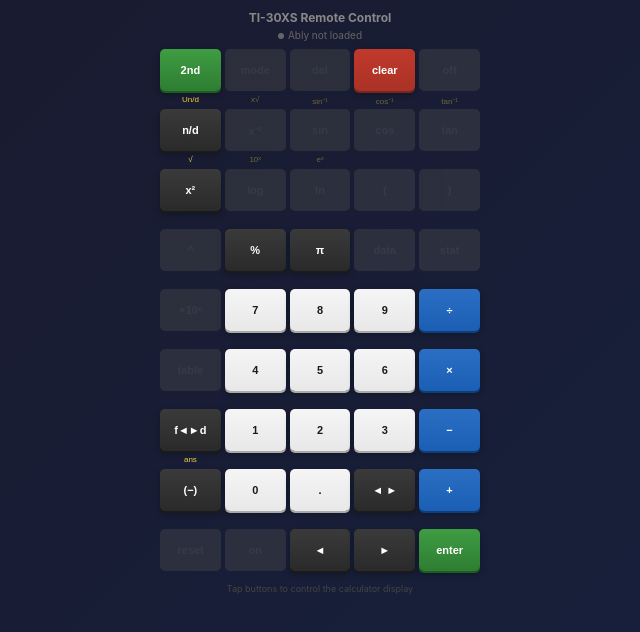
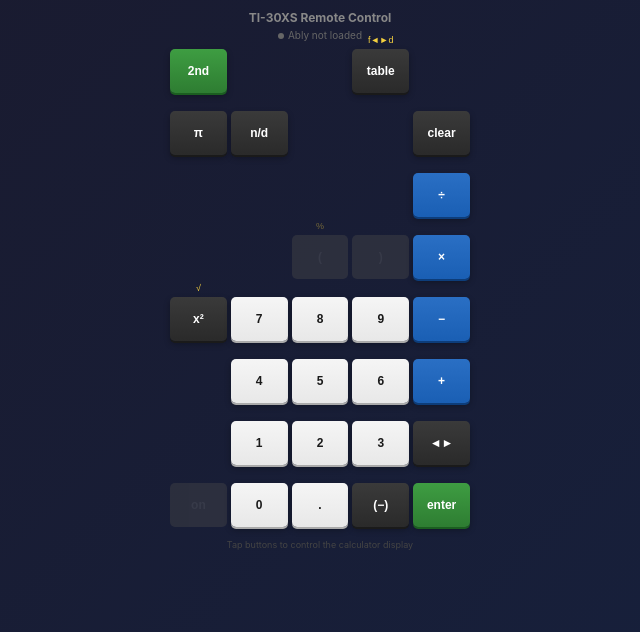
Before and after one commit to costigaj/ged-calc, a plain HTML site: page remote.html in a window 1280 px wide. Shown: the whole page, without its empty margins (320-960 px from the left). Drawn offline with Linux system fonts and the light colour scheme.

Commit message:
Add files via upload

```diff
--- a/remote.html
+++ b/remote.html
@@ -67,7 +67,7 @@
 
         .remote-container {
             width: 100%;
-            max-width: 320px;
+            max-width: 300px;
         }
 
         .keypad {
@@ -78,10 +78,10 @@
         }
 
         button {
-            height: 42px;
+            height: 44px;
             border-radius: 5px;
             border: none;
-            font-size: 11px;
+            font-size: 12px;
             font-weight: 600;
             cursor: pointer;
             position: relative;
@@ -95,7 +95,7 @@
             top: -14px;
             left: 50%;
             transform: translateX(-50%);
-            font-size: 8px;
+            font-size: 9px;
             color: #f4d03f;
             font-weight: normal;
             white-space: nowrap;
@@ -105,6 +105,11 @@
             background: var(--btn-gray);
             color: #666;
             opacity: 0.4;
+            pointer-events: none;
+        }
+
+        button.skip {
+            visibility: hidden;
             pointer-events: none;
         }
 
@@ -132,13 +137,7 @@
             box-shadow: 0 2px 0 #1b5e20, 0 3px 6px rgba(0,0,0,0.3);
         }
 
-        button.clear-btn {
-            background: linear-gradient(180deg, #c0392b, #a93226);
-            color: #fff;
-            box-shadow: 0 2px 0 #7b241c, 0 3px 6px rgba(0,0,0,0.3);
-        }
-
-        button:active:not(.dummy) {
+        button:active:not(.dummy):not(.skip) {
             box-shadow: 0 1px 0 #111, 0 2px 4px rgba(0,0,0,0.2);
             transform: translateY(2px) scale(0.98);
         }
@@ -166,67 +165,60 @@
 
     <div class="remote-container">
         <div class="keypad">
-            <!-- Row 1: 2nd, mode, del, clear, off -->
+            <!-- Row 1: 2nd, skip, skip, table (2nd:f<>d), skip -->
             <button class="green" onclick="send('2nd')">2nd</button>
-            <button class="dummy">mode</button>
-            <button class="dummy">del</button>
-            <button class="clear-btn" onclick="send('clear')">clear</button>
-            <button class="dummy">off</button>
+            <button class="skip"></button>
+            <button class="skip"></button>
+            <button class="black" onclick="send('table')"><span class="second-fn">f◄►d</span>table</button>
+            <button class="skip"></button>
 
-            <!-- Row 2: n/d, x^-1, sin, cos, tan -->
-            <button class="black" onclick="send('nd')"><span class="second-fn">Un/d</span>n/d</button>
-            <button class="dummy"><span class="second-fn">x√</span>x⁻¹</button>
-            <button class="dummy"><span class="second-fn">sin⁻¹</span>sin</button>
-            <button class="dummy"><span class="second-fn">cos⁻¹</span>cos</button>
-            <button class="dummy"><span class="second-fn">tan⁻¹</span>tan</button>
+            <!-- Row 2: π, n/d, skip, skip, clear -->
+            <button class="black" onclick="send('pi')">π</button>
+            <button class="black" onclick="send('nd')">n/d</button>
+            <button class="skip"></button>
+            <button class="skip"></button>
+            <button class="black" onclick="send('clear')">clear</button>
 
-            <!-- Row 3: x², log, ln, (, ) -->
+            <!-- Row 3: skip, skip, skip, skip, ÷ -->
+            <button class="skip"></button>
+            <button class="skip"></button>
+            <button class="skip"></button>
+            <button class="skip"></button>
+            <button class="blue" onclick="send('div')">÷</button>
+
+            <!-- Row 4: skip, skip, ( (2nd:%), ), × -->
+            <button class="skip"></button>
+            <button class="skip"></button>
+            <button class="dummy" onclick="send('paren-open')"><span class="second-fn">%</span>(</button>
+            <button class="dummy">)</button>
+            <button class="blue" onclick="send('mul')">×</button>
+
+            <!-- Row 5: x² (2nd:√), 7, 8, 9, − -->
             <button class="black" onclick="send('x2')"><span class="second-fn">√</span>x²</button>
-            <button class="dummy"><span class="second-fn">10ˣ</span>log</button>
-            <button class="dummy"><span class="second-fn">eˣ</span>ln</button>
-            <button class="dummy">(</button>
-            <button class="dummy">)</button>
-
-            <!-- Row 4: ^, %, π, data, stat -->
-            <button class="dummy">^</button>
-            <button class="black" onclick="send('percent')">%</button>
-            <button class="black" onclick="send('pi')">π</button>
-            <button class="dummy">data</button>
-            <button class="dummy">stat</button>
-
-            <!-- Row 5: ×10ˣ, 7, 8, 9, ÷ -->
-            <button class="dummy">×10ˣ</button>
             <button class="white" onclick="send('7')">7</button>
             <button class="white" onclick="send('8')">8</button>
             <button class="white" onclick="send('9')">9</button>
-            <button class="blue" onclick="send('div')">÷</button>
+            <button class="blue" onclick="send('sub')">−</button>
 
-            <!-- Row 6: table, 4, 5, 6, × -->
-            <button class="dummy">table</button>
+            <!-- Row 6: skip, 4, 5, 6, + -->
+            <button class="skip"></button>
             <button class="white" onclick="send('4')">4</button>
             <button class="white" onclick="send('5')">5</button>
             <button class="white" onclick="send('6')">6</button>
-            <button class="blue" onclick="send('mul')">×</button>
+            <button class="blue" onclick="send('add')">+</button>
 
-            <!-- Row 7: f<>d, 1, 2, 3, - -->
-            <button class="black" onclick="send('toggle')">f◄►d</button>
+            <!-- Row 7: skip, 1, 2, 3, ◄► -->
+            <button class="skip"></button>
             <button class="white" onclick="send('1')">1</button>
             <button class="white" onclick="send('2')">2</button>
             <button class="white" onclick="send('3')">3</button>
-            <button class="blue" onclick="send('sub')">−</button>
+            <button class="black" onclick="send('arrows')">◄►</button>
 
-            <!-- Row 8: (-), 0, ., arrows, + -->
-            <button class="black" onclick="send('neg')"><span class="second-fn">ans</span>(−)</button>
+            <!-- Row 8: on, 0, ., (−), enter -->
+            <button class="dummy">on</button>
             <button class="white" onclick="send('0')">0</button>
             <button class="white" onclick="send('dot')">.</button>
-            <button class="black" onclick="send('arrows')">◄ ►</button>
-            <button class="blue" onclick="send('add')">+</button>
-
-            <!-- Row 9: reset, on, ◄, ►, enter -->
-            <button class="dummy">reset</button>
-            <button class="dummy">on</button>
-            <button class="black" onclick="send('left')">◄</button>
-            <button class="black" onclick="send('right')">►</button>
+            <button class="black" onclick="send('neg')">(−)</button>
             <button class="green" onclick="send('enter')">enter</button>
         </div>
     </div>
```
Also changed, not shown: index.html (+61 -52 lines).
